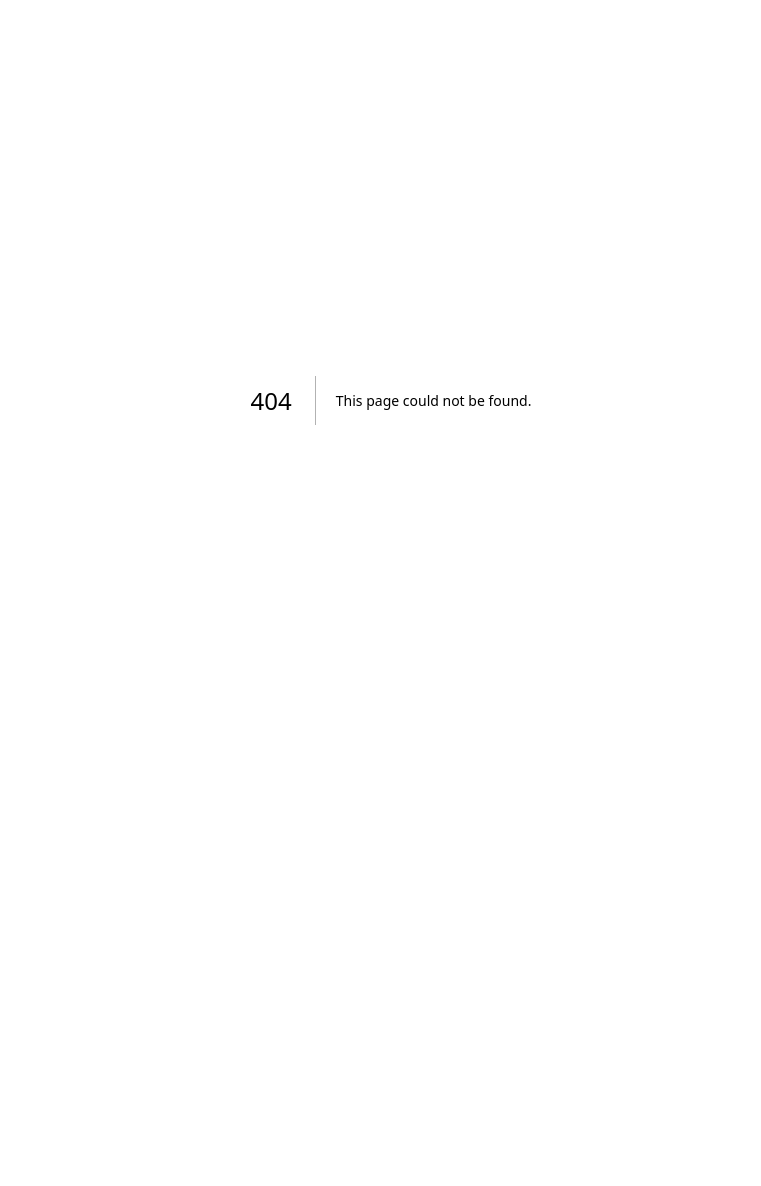
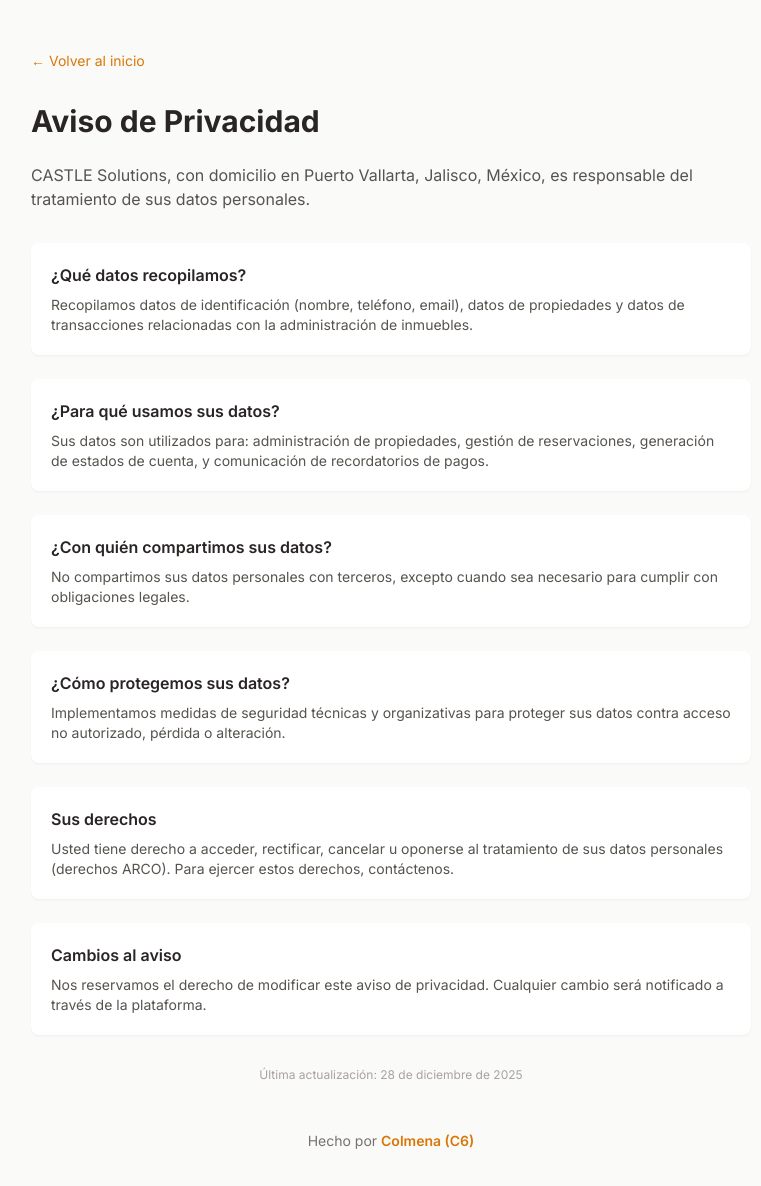
Before and after one commit to Pvrolomx/castle-solutions, a Next.js app: page /privacidad in a window 1280 px wide. Before the commit this address had no page. Shown: the top 1186 px of the page, without its empty margins (249-1010 px from the left). Before the commit the page ends 800 px from the top, so only its background shows below. Built offline with nearby package versions, Linux system fonts and the light colour scheme.

Commit message:
feat: footer with Colmena (C6) credit and privacy policy page

```diff
--- a/src/app/calendario/page.tsx
+++ b/src/app/calendario/page.tsx
@@ -5,6 +5,7 @@ import { useSession } from 'next-auth/react';
 import Link from 'next/link';
 import { UploadButton } from '@uploadthing/react';
 import Navigation from '@/components/Navigation';
+import Footer from '@/components/Footer';
 
 interface Property {
   id: string;
@@ -326,6 +327,7 @@ export default function CalendarioPage() {
           </div>
         )}
       </main>
+      <Footer />
     </div>
   );
 }
--- a/src/app/contratos/page.tsx
+++ b/src/app/contratos/page.tsx
@@ -5,6 +5,7 @@ import { useSession } from 'next-auth/react';
 import Link from 'next/link';
 import { UploadButton } from '@uploadthing/react';
 import Navigation from '@/components/Navigation';
+import Footer from '@/components/Footer';
 
 interface Template {
   id: string;
@@ -326,6 +327,7 @@ export default function ContratosPage() {
           </div>
         )}
       </main>
+      <Footer />
     </div>
   );
 }
--- a/src/app/facturacion/page.tsx
+++ b/src/app/facturacion/page.tsx
@@ -4,6 +4,7 @@ import { useEffect, useState } from 'react';
 import { useSession } from 'next-auth/react';
 import Link from 'next/link';
 import Navigation from '@/components/Navigation';
+import Footer from '@/components/Footer';
 
 interface Client {
   id: string;
@@ -258,6 +259,7 @@ export default function FacturacionPage() {
           </div>
         )}
       </main>
+      <Footer />
     </div>
   );
 }
--- a/src/app/gastos/page.tsx
+++ b/src/app/gastos/page.tsx
@@ -4,6 +4,7 @@ import { useEffect, useState } from 'react';
 import { useSession } from 'next-auth/react';
 import Link from 'next/link';
 import Navigation from '@/components/Navigation';
+import Footer from '@/components/Footer';
 
 interface Property {
   id: string;
@@ -322,6 +323,7 @@ export default function GastosPage() {
           </div>
         )}
       </main>
+      <Footer />
     </div>
   );
 }
--- a/src/app/page.tsx
+++ b/src/app/page.tsx
@@ -8,6 +8,7 @@ import { jsPDF } from 'jspdf';
 
 import { UploadButton } from '@/lib/uploadthing';
 import '@uploadthing/react/styles.css';
+import Footer from '@/components/Footer';
 
 interface Document {
   id: string;
@@ -975,6 +976,7 @@ export default function Home() {
           </div>
         )}
       </main>
+      <Footer />
       <InstallPrompt />
     </div>
   );
--- /dev/null
+++ b/src/app/privacidad/page.tsx
@@ -0,0 +1,108 @@
+'use client';
+
+import Link from 'next/link';
+import { useLanguage } from '@/lib/LanguageContext';
+
+export default function PrivacidadPage() {
+  const { lang } = useLanguage();
+
+  const content = {
+    es: {
+      title: 'Aviso de Privacidad',
+      intro: 'CASTLE Solutions, con domicilio en Puerto Vallarta, Jalisco, México, es responsable del tratamiento de sus datos personales.',
+      sections: [
+        {
+          title: '¿Qué datos recopilamos?',
+          content: 'Recopilamos datos de identificación (nombre, teléfono, email), datos de propiedades y datos de transacciones relacionadas con la administración de inmuebles.'
+        },
+        {
+          title: '¿Para qué usamos sus datos?',
+          content: 'Sus datos son utilizados para: administración de propiedades, gestión de reservaciones, generación de estados de cuenta, y comunicación de recordatorios de pagos.'
+        },
+        {
+          title: '¿Con quién compartimos sus datos?',
+          content: 'No compartimos sus datos personales con terceros, excepto cuando sea necesario para cumplir con obligaciones legales.'
+        },
+        {
+          title: '¿Cómo protegemos sus datos?',
+          content: 'Implementamos medidas de seguridad técnicas y organizativas para proteger sus datos contra acceso no autorizado, pérdida o alteración.'
+        },
+        {
+          title: 'Sus derechos',
+          content: 'Usted tiene derecho a acceder, rectificar, cancelar u oponerse al tratamiento de sus datos personales (derechos ARCO). Para ejercer estos derechos, contáctenos.'
+        },
+        {
+          title: 'Cambios al aviso',
+          content: 'Nos reservamos el derecho de modificar este aviso de privacidad. Cualquier cambio será notificado a través de la plataforma.'
+        }
+      ],
+      lastUpdate: 'Última actualización: 28 de diciembre de 2025',
+      back: '← Volver al inicio'
+    },
+    en: {
+      title: 'Privacy Policy',
+      intro: 'CASTLE Solutions, located in Puerto Vallarta, Jalisco, Mexico, is responsible for processing your personal data.',
+      sections: [
+        {
+          title: 'What data do we collect?',
+          content: 'We collect identification data (name, phone, email), property data, and transaction data related to property management.'
+        },
+        {
+          title: 'How do we use your data?',
+          content: 'Your data is used for: property management, reservation management, account statement generation, and payment reminder communications.'
+        },
+        {
+          title: 'Who do we share your data with?',
+          content: 'We do not share your personal data with third parties, except when necessary to comply with legal obligations.'
+        },
+        {
+          title: 'How do we protect your data?',
+          content: 'We implement technical and organizational security measures to protect your data against unauthorized access, loss, or alteration.'
+        },
+        {
+          title: 'Your rights',
+          content: 'You have the right to access, rectify, cancel, or oppose the processing of your personal data (ARCO rights). To exercise these rights, contact us.'
+        },
+        {
+          title: 'Changes to this policy',
+          content: 'We reserve the right to modify this privacy policy. Any changes will be notified through the platform.'
+        }
+      ],
+      lastUpdate: 'Last updated: December 28, 2025',
+      back: '← Back to home'
+    }
+  };
+
+  const c = content[lang];
+
+  return (
+    <div className="min-h-screen bg-stone-50">
+      <div className="max-w-3xl mx-auto px-6 py-12">
+        <Link href="/" className="text-amber-600 hover:text-amber-700 text-sm mb-8 inline-block">
+          {c.back}
+        </Link>
+
+        <h1 className="text-3xl font-bold text-stone-800 mb-6">{c.title}</h1>
+
+        <p className="text-stone-600 mb-8">{c.intro}</p>
+
+        <div className="space-y-6">
+          {c.sections.map((section, idx) => (
+            <div key={idx} className="bg-white rounded-lg p-5 shadow-sm">
+              <h2 className="font-semibold text-stone-800 mb-2">{section.title}</h2>
+              <p className="text-stone-600 text-sm">{section.content}</p>
+            </div>
+          ))}
+        </div>
+
+        <p className="text-xs text-stone-400 mt-8 text-center">{c.lastUpdate}</p>
+
+        <div className="mt-12 text-center">
+          <p className="text-sm text-stone-500">
+            {lang === 'es' ? 'Hecho por' : 'Made by'} <span className="text-amber-600 font-semibold">Colmena (C6)</span>
+          </p>
+        </div>
+      </div>
+    </div>
+  );
+}
--- /dev/null
+++ b/src/components/Footer.tsx
@@ -0,0 +1,24 @@
+'use client';
+
+import Link from 'next/link';
+import { useLanguage } from '@/lib/LanguageContext';
+
+export default function Footer() {
+  const { lang } = useLanguage();
+
+  return (
+    <footer className="bg-stone-800 text-stone-300 py-6 mt-auto">
+      <div className="max-w-6xl mx-auto px-6 text-center">
+        <p className="text-sm mb-2">
+          {lang === 'es' ? 'Hecho por' : 'Made by'} <span className="text-amber-500 font-semibold">Colmena (C6)</span> • 28/12/2025
+        </p>
+        <Link
+          href="/privacidad"
+          className="text-xs text-stone-400 hover:text-amber-500 transition"
+        >
+          {lang === 'es' ? 'Aviso de Privacidad' : 'Privacy Policy'}
+        </Link>
+      </div>
+    </footer>
+  );
+}
```
Also changed, not shown: public/sw.js, 1 other file (tests, documents, lock files or other folders).
